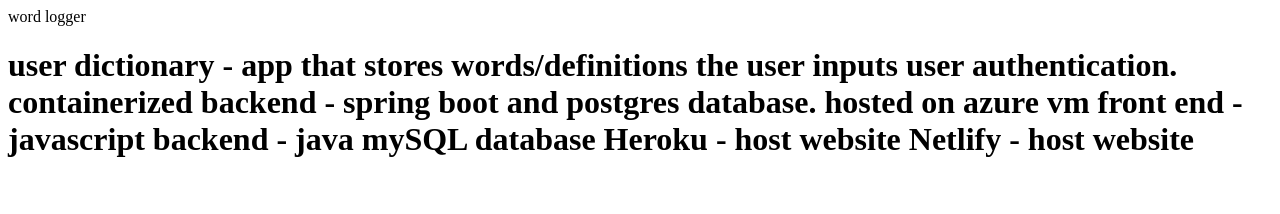
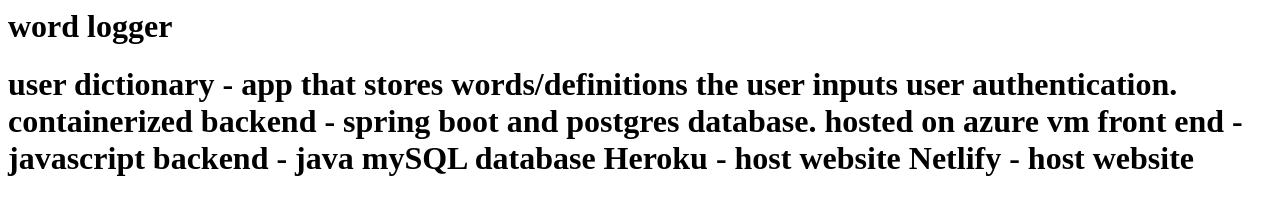
Before and after one commit to tvyoung/word-logger, a plain HTML site: page base/public/index.html in a window 1280 px wide. Drawn offline with Linux system fonts and the light colour scheme.

Commit message:
created base

```diff
--- a/public/notes.html
+++ b/base/public/index.html
@@ -1,4 +1,4 @@
-<t1>word logger</t1>
+<h1>word logger</h1>
 
 <h1>user dictionary - app that stores words/definitions the user inputs
 
```
